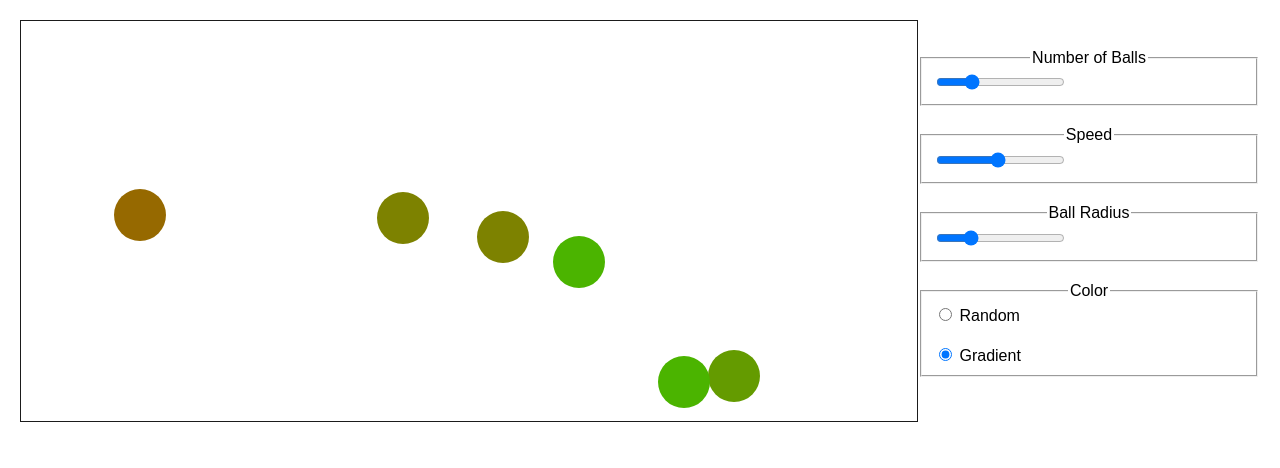
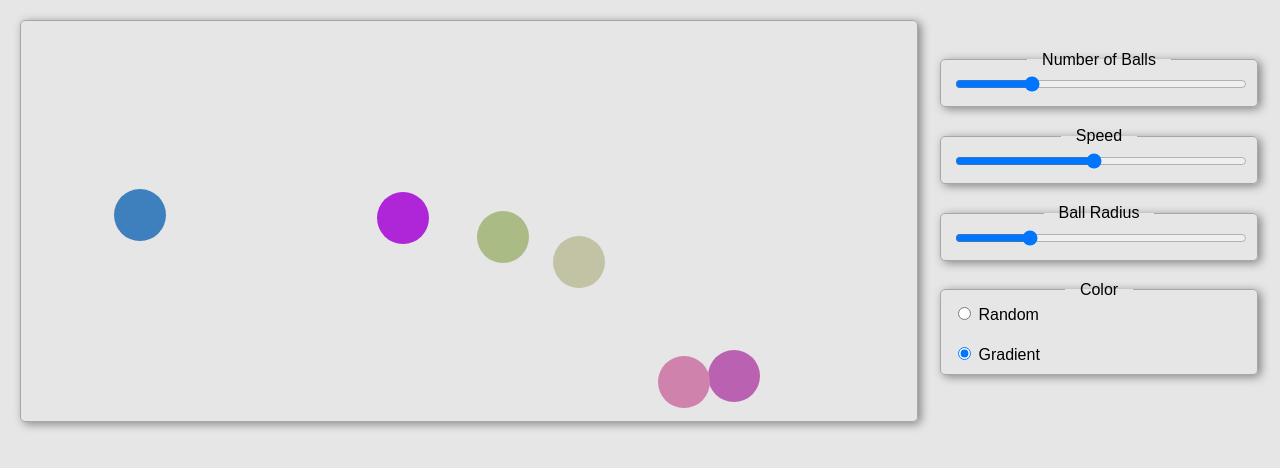
Before and after one commit to nimh-dot/Brownian-motion, a plain HTML site: page index.html in a window 1280 px wide. Drawn offline with Linux system fonts and the light colour scheme.

Commit message:
add random ball color after hit

```diff
--- a/Ball.js
+++ b/Ball.js
@@ -1,4 +1,4 @@
-import { getColor } from "./utils.js";
+import { getColor, getRandomInt } from "./utils.js";
 
 export class Ball {
     constructor (x, y, radius, dx, dy) {
@@ -28,6 +28,9 @@ export class Ball {
                 const tempSpeed = ball.currentSpeed;
                 ball.currentSpeed = this.currentSpeed;
                 this.currentSpeed = tempSpeed;
+
+                this.color = `rgb(${getRandomInt(0, 255)}, ${getRandomInt(0, 255)}, ${getRandomInt(0, 255)})`;
+                ball.color = `rgb(${getRandomInt(0, 255)}, ${getRandomInt(0, 255)}, ${getRandomInt(0, 255)})`;
         }
     }
 }
--- a/index.html
+++ b/index.html
@@ -4,7 +4,7 @@
 <head>
     <meta charset="UTF-8">
     <meta name="viewport" content="width=device-width, initial-scale=1">
-    <title>Canvas + Классы в JS</title>
+    <title>Balls game</title>
     <link rel="stylesheet" href="style.css">
 </head>
 <body>
--- a/style.css
+++ b/style.css
@@ -10,11 +10,14 @@ html {
 
 body {
   margin: 0;
+  background-color: #e6e6e6;
 }
 
 .canvas {
   margin: 0 auto;
-  border: 1px solid #1b1b1b;
+  border: 1px solid #a7a7a7;
+  border-radius: 5px;
+  box-shadow: 3px 2px 10px #858484;
 }
 
 h2 {
@@ -27,10 +30,12 @@ h2 {
 .main-wrapper {
   margin: 20px;
   display: flex;
+  column-gap: 20px;
+  row-gap: 20px;
   justify-content: space-between;
   flex-direction: column;
 
-  @media (min-width: 768px) {
+  @media (min-width: 768px), (orientation: landscape) {
     flex-direction: row;
   }
 }
@@ -45,12 +50,24 @@ h2 {
 
 .canvas-filter-group {
   margin-bottom: 20px;
+  border: 1px solid #a7a7a7;
+  border-radius: 5px;
+  box-shadow: 3px 2px 10px #858484;
+}
+
+.canvas-filter-group:hover {
+  background-color: #ffffff;
 }
 
 .canvas-filter-title {
   text-align: center;
+  padding: 0 15px;
 }
 
 .canvas-input-wrapper:not(:last-child) {
   margin-bottom: 20px;
 }
+
+.range-bar input {
+  width: 100%;
+}
```
Also changed, not shown: scripts.js (+9 -9 lines).
